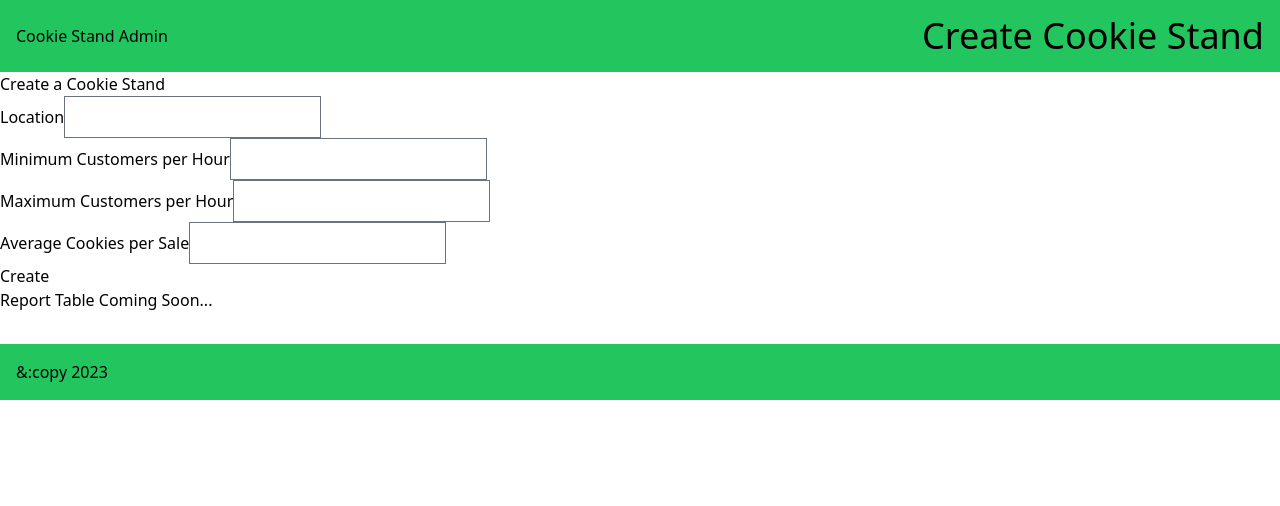
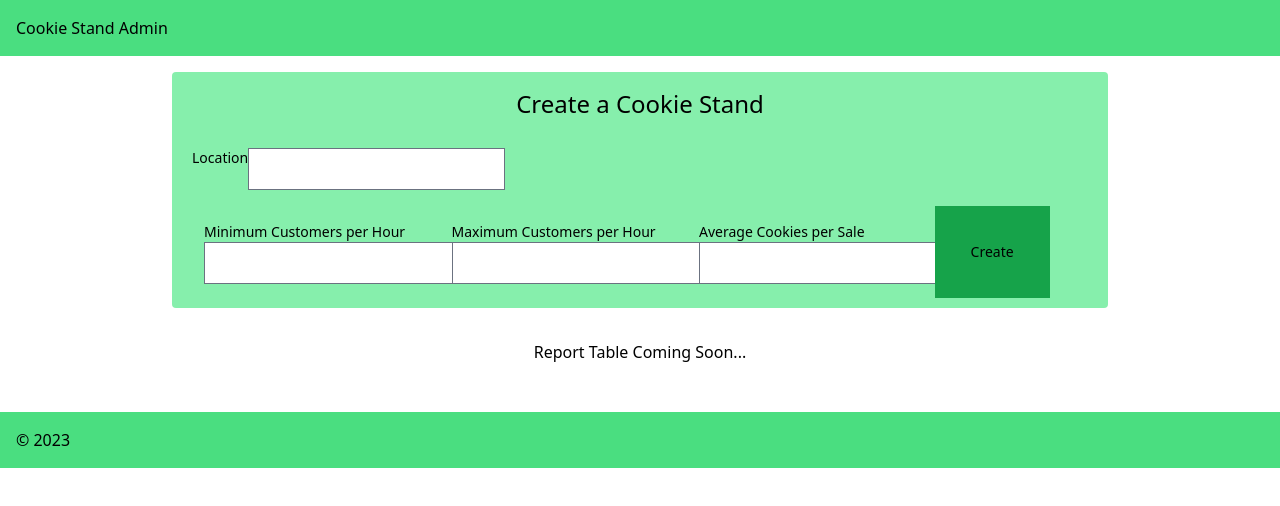
Before and after one commit to N-Germek/cookie-stand-admin, a Next.js app: page / in a window 1280 px wide. Shown: the top 506 px of the page. Built offline with nearby package versions, Linux system fonts and the light colour scheme.

Commit message:
updated layout to match mockup

```diff
--- a/pages/index.js
+++ b/pages/index.js
@@ -16,38 +16,50 @@ export default function Home() {
           <title>Cookie Stand Admin</title>
         </Head>
           <div>
-        <header className="flex items-center p-4 justify-between bg-green-500 text-dark-gray">
-          Cookie Stand Admin
-            <h1 className="text-4xl">Create Cookie Stand</h1>
+        <header className="flex items-center text-4xl-grey p-4 justify-left bg-green-400">
+            <h1>Cookie Stand Admin</h1>
         </header>
         <main>
-            <h1>Create a Cookie Stand</h1>
-            <form onSubmit={locationInputHandler}>
-                <p>Location
-
-                <input type='search' class="form-input"/>
+            <div className="flex item-center p-4 justify-center text-dark-gray">
+                <div className="box-border rounded bg-green-300 w-9/12 text-sm px-3 pd-2 relative">
+                    <form className="static" onSubmit={locationInputHandler}>
+                        <h1 className="text-2xl flex item-center content justify-center my-4">Create a Cookie Stand</h1>
+                            <span>
+                                <p className="flex flex-nowrap mt-5 p-2">Location
+                                    <input className="flew flex-auto mx-3 w-5/6" type='search' class="form-input"/>
                                 </p>
-                <p>
-                   Minimum Customers per Hour
-                   <input type='number' class="form-input"/>
-                </p>
-                <p>
-                   Maximum Customers per Hour
-                    <input type='number' className="form-input"/>
-                </p>
-                <p>
-                   Average Cookies per Sale
-                    <input type='number' className="form-input"/>
-                </p>
+                            </span>
+                        <div className="flex flex-nowrap p-2">
+                            <span className="flex block">
+                            <div className="w-1/4 p-2 mx-1 my-2">
+                                <label className="block mx-auto">Minimum Customers per Hour</label>
+                                <input  className="w-full" type='number' class="form-input"/>
+                            </div>
+                            <div className="w-1/4 p-2 mx-1 my-2">
+                                <label className="block mx-auto">Maximum Customers per Hour</label>
+                                <input className="w-full" type='number' class="form-input"/>
+                            </div>
+                            <div className="w-1/4 p-2 mx-1 my-2">
+                                <label className="block mx-auto">Average Cookies per Sale</label>
+                                <input className="w-full" type='number' class="form-input"/>
+                            </div>
+                                <div>
+                            {/*</span>*/}
+                            {/*<span className="justify-center mx-3">*/}
+                            <button className="box-border bg-green-600 p-9">Create</button>
+                                </div>
+                            </span>
+                        </div>
                     </form>
-
-            <button>Create</button>
+                </div>
+            </div>
+            <div className="flex item-center p-4 justify-center text-dark-gray">
                 <p> Report Table Coming Soon... </p>
+            </div>
         </main>
           </div>
-
-        <footer className="p-4 mt-8 bg-green-500 text-dark-gray-50">
-            <p>&:copy 2023</p>
+            <footer className="w-screen p-4 mt-8 bg-green-400 text-dark-gray-500">
+             <p>&copy; 2023</p>
             </footer>
         </div>
   )
```
Also changed, not shown: 1 other file (tests, documents, lock files or other folders). Lines whose indentation alone changed are shown as unchanged.
